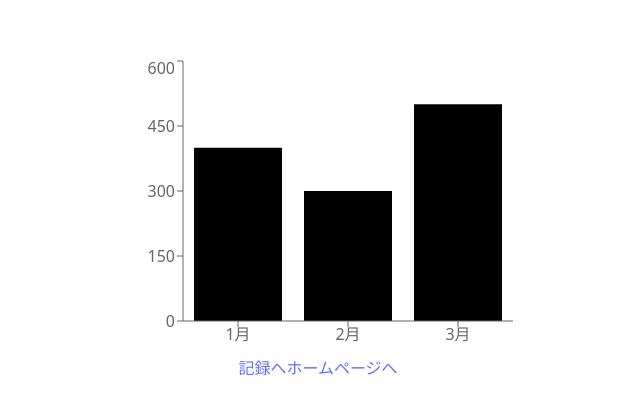
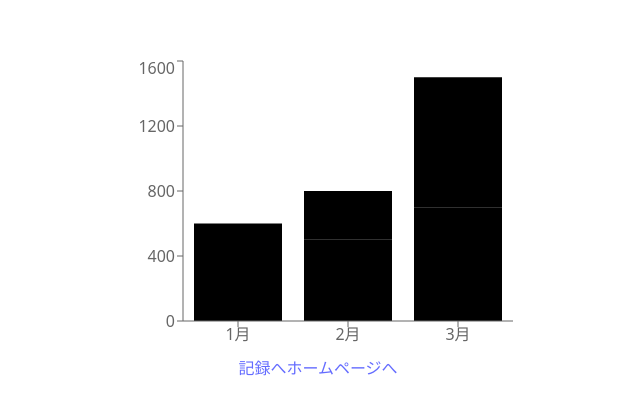
Before and after one commit to NK702468/household-account-book, a React (Vite) app: page /graph in a window 1280 px wide. Shown: the part 182-596 px from the top of the page, without its empty margins (322-962 px from the left). Built offline with nearby package versions, Linux system fonts and the light colour scheme.

Commit message:
change graph

```diff
--- a/src/pages/GraphPage.tsx
+++ b/src/pages/GraphPage.tsx
@@ -7,9 +7,9 @@ type Props = {}
 
 export default function GraphPage({}: Props) {
   const data: object[] = [
-    {month: "1月", sales: 400},
-    {month: "2月", sales: 300},
-    {month: "3月", sales: 500}
+    {month: "1月", storeA: 400, storeB: 200},
+    {month: "2月", storeA: 500, storeB: 300},
+    {month: "3月", storeA: 700, storeB: 800}
   ];
 
   return (
@@ -18,7 +18,8 @@ export default function GraphPage({}: Props) {
         <XAxis dataKey="month"/>
         <YAxis />
         <Tooltip />
-        <Bar dataKey="sales"/>
+        <Bar dataKey="storeA" stackId="a"/>
+        <Bar dataKey="storeB" stackId="a"/>
       </BarChart>
       <Link to={ROUTES.EXPENSE}>記録へ</Link>
       <Link to={ROUTES.HOME}>ホームページへ</Link>
```
